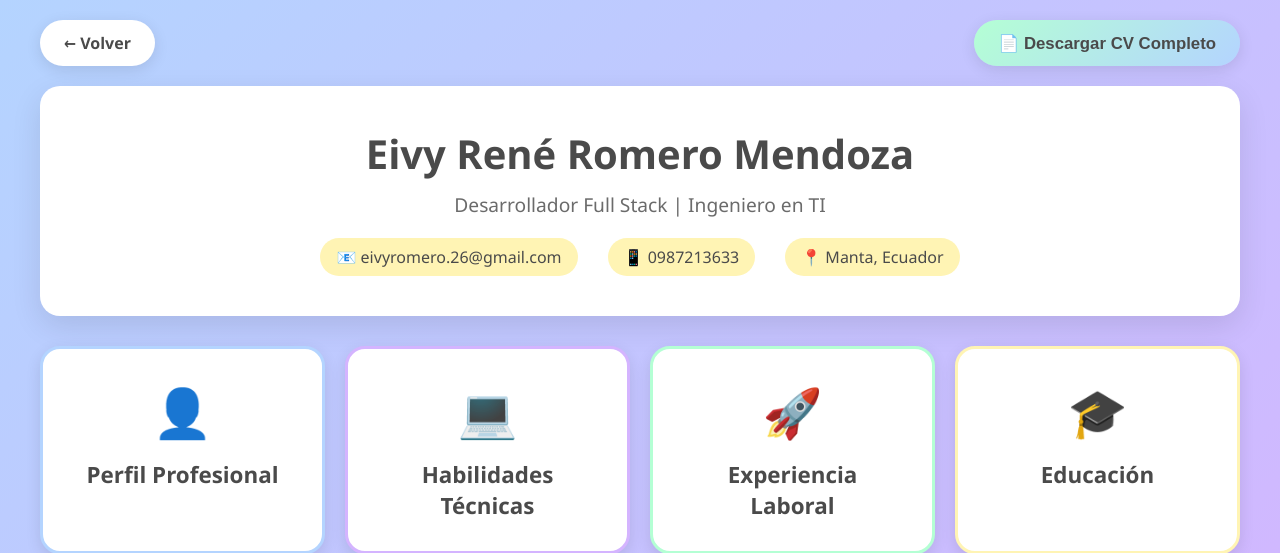
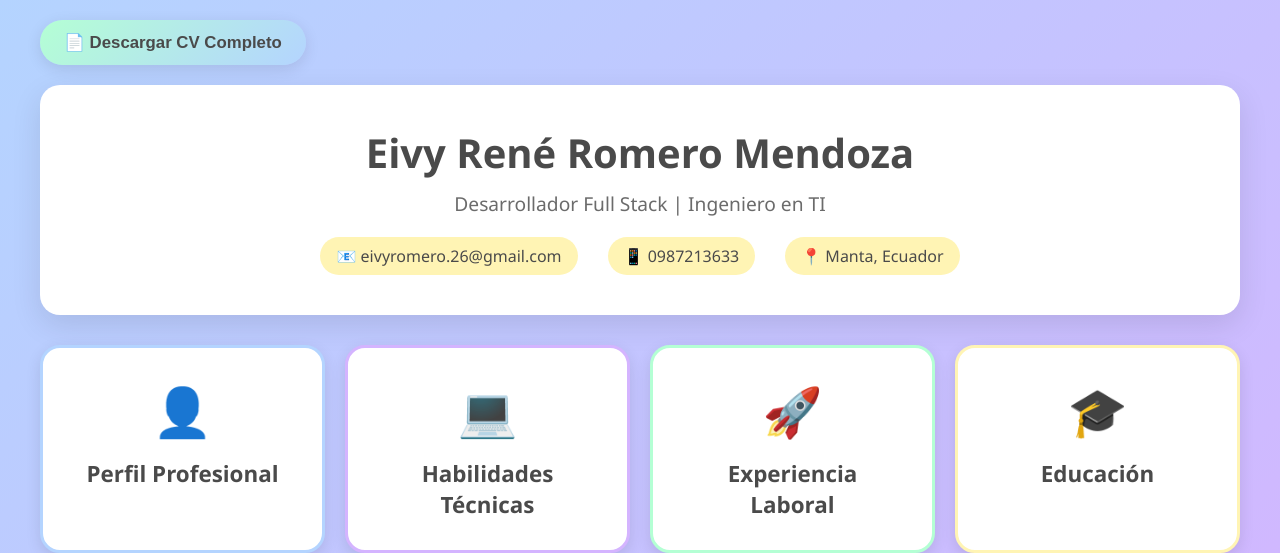
Before and after one commit to eivyromero/django-cv-hoja-vida, a Django app: page / in a window 1280 px wide. Shown: the top 553 px of the page. Run offline with Django 5.2, Linux system fonts and the light colour scheme.

Commit message:
Hoja de vida mejorada

```diff
--- a/tasks/templates/home.html
+++ b/tasks/templates/home.html
@@ -570,7 +570,6 @@
 <body>
     <div class="container">
         <div class="nav-buttons">
-            <a href="javascript:history.back()" class="back-button">← Volver</a>
             <button class="back-button btn-download-full" onclick="imprimirCVCompleto()">
                 📄 Descargar CV Completo
             </button>
```
